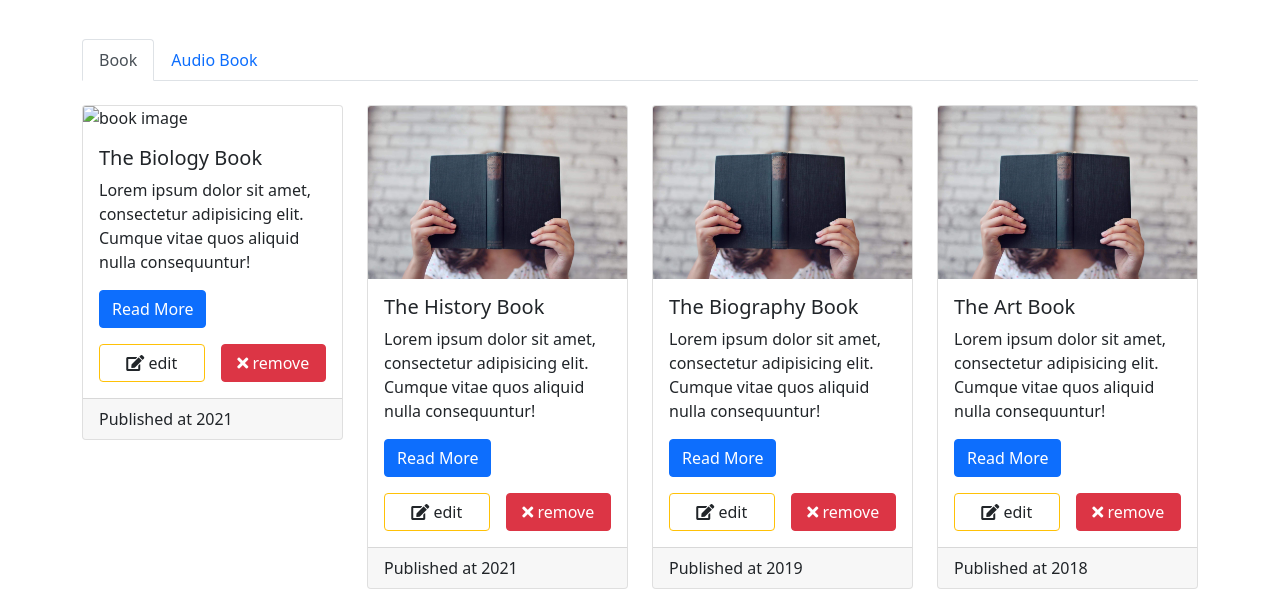
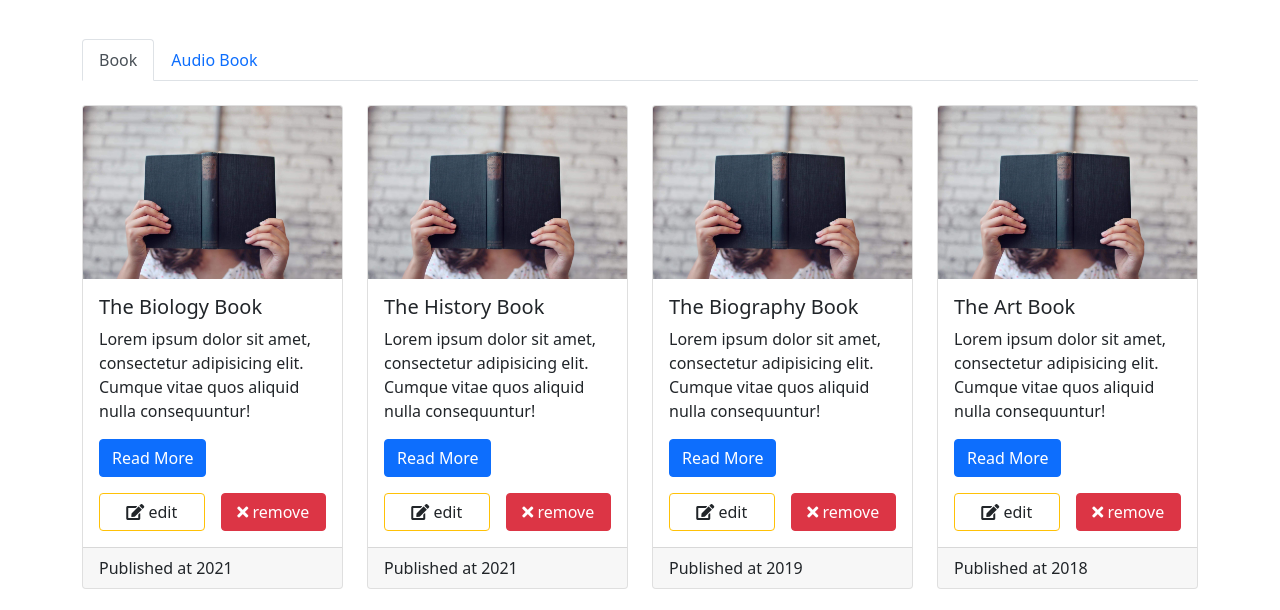
Before and after one commit to nimafaghihzadeh/UX1, a plain HTML site: page admin-dashboard.html in a window 1280 px wide. Shown: the part 161-771 px from the top of the page. Drawn offline with nearby package versions, Linux system fonts and the light colour scheme.

Commit message:
Update admin-dashboard.html

```diff
--- a/admin-dashboard.html
+++ b/admin-dashboard.html
@@ -66,7 +66,7 @@
                     <div class="row mt-4">
                         <div class="col-md-3">
                             <div class="card">
-                                <img src="img/4.jpg" class="card-img-top" alt="book image">
+                                <img src="4.jpg" class="card-img-top" alt="book image">
                                 <div class="card-body">
                                   <h5 class="card-title">The Biology Book</h5>
                                   <p class="card-text">Lorem ipsum dolor sit amet, consectetur adipisicing elit. Cumque vitae quos aliquid nulla consequuntur!</p>
```
